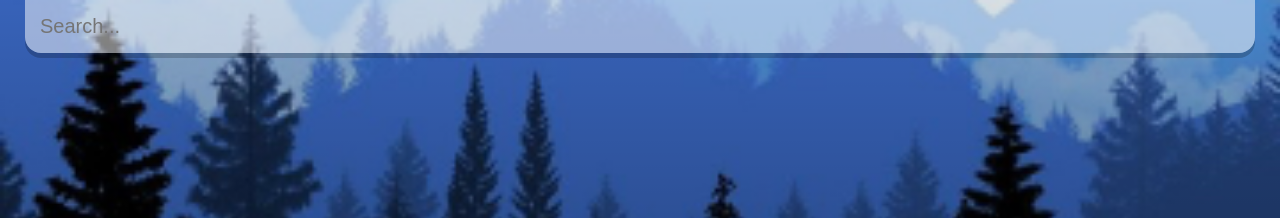
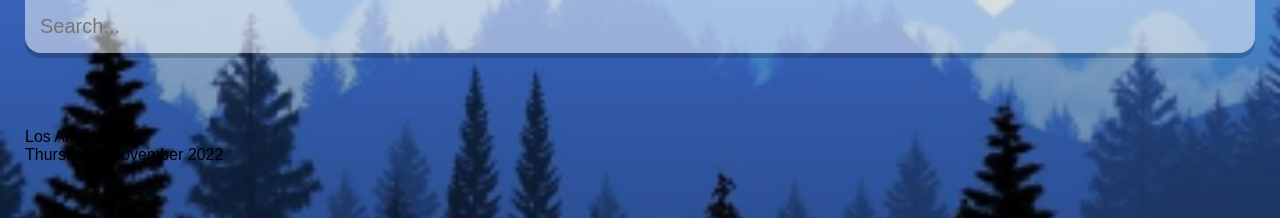
Before and after one commit to CourageWolf/weather-app-demo, a React (Create React App) app in the folder weather-app/: page / in a window 1280 px wide. Shown: the top 218 px of the page. Built offline with nearby package versions, Linux system fonts and the light colour scheme.

Commit message:
Add dateBuilder and additional styling

```diff
--- a/weather-app/src/App.css
+++ b/weather-app/src/App.css
@@ -55,3 +55,7 @@
 
   transition: 0.4s ease;
 }
+
+.search-box .search-bar:focus {
+  background-color: rgba(255, 255, 255, 0.75);
+}
--- a/weather-app/src/App.js
+++ b/weather-app/src/App.js
@@ -5,6 +5,39 @@
 };
 
 function App() {
+  const dateBuilder = (d) => {
+    let months = [
+      "January",
+      "February",
+      "March",
+      "April",
+      "May",
+      "June",
+      "July",
+      "August",
+      "September",
+      "October",
+      "November",
+      "December",
+    ];
+    let days = [
+      "Sunday",
+      "Monday",
+      "Tuesday",
+      "Wednesday",
+      "Thursday",
+      "Friday",
+      "Saturday",
+    ];
+
+    let day = days[d.getDay()];
+    let date = d.getDate();
+    let month = months[d.getMonth()];
+    let year = d.getFullYear();
+
+    return `${day} ${date} ${month} ${year}`;
+  };
+
   return (
     <div className="app">
       <main>
@@ -15,6 +48,8 @@
             placeholder="Search..."
           ></input>
         </div>
+        <div className="location">Los Angeles, US</div>
+        <div className="date">{dateBuilder(new Date())}</div>
       </main>
     </div>
   );
```
